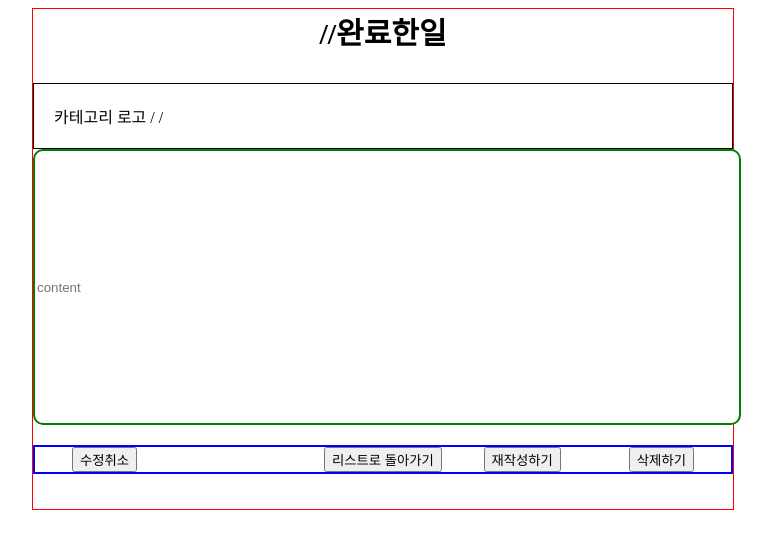
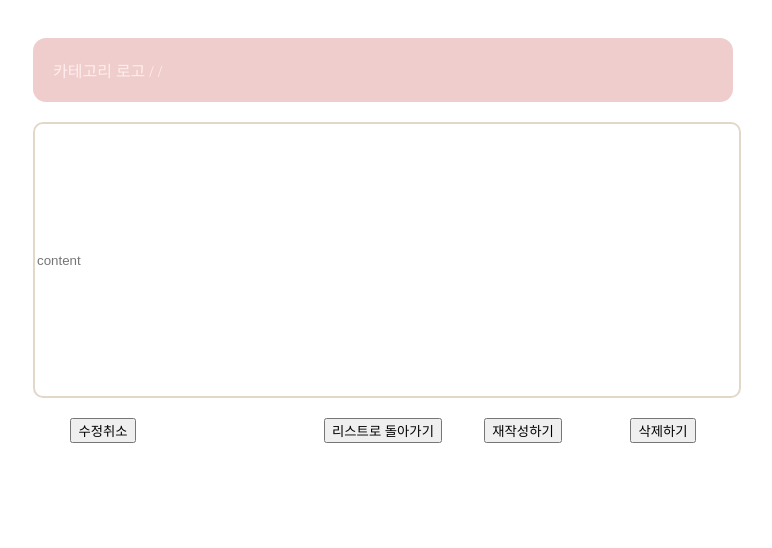
Before and after one commit to kkookk55/ToDoList-using-toolkit, a React (Create React App) app: page /modify/1 in a window 1280 px wide. Shown: the top 548 px of the page, without its empty margins (257-1029 px from the left). Built offline with nearby package versions, Linux system fonts and the light colour scheme; no server answers.

Commit message:
디테일, 수정 화면 css 작업 List 페이지 타이틀 언더라인 제거

```diff
--- a/db.json
+++ b/db.json
@@ -1,10 +1,31 @@
 {
-  "comments": [],
+  "comments": [
+    {
+      "id": "ECaVFLbB9U6nfHBnz0sph",
+      "todoId": "Kl0_FB_AnB_gMaTPVgdnb",
+      "content": "ㅇㄴㅇㄴㅇㄴ"
+    },
+    {
+      "id": "5BoM9Z-k8XB8Oss2-kyx-",
+      "todoId": "Kl0_FB_AnB_gMaTPVgdnb",
+      "content": "ㅇㄴㅇㄴㅇㄴ"
+    },
+    {
+      "id": "iLLPifY03MIPhnxz-r0rh",
+      "todoId": "Kl0_FB_AnB_gMaTPVgdnb",
+      "content": "댓글 ?? "
+    },
+    {
+      "id": "Mym7u-ekkb4yYr8Y12OPr",
+      "todoId": "Kl0_FB_AnB_gMaTPVgdnb",
+      "content": "코멘트 ㅋ"
+    }
+  ],
   "todos": [
     {
       "id": "Kl0_FB_AnB_gMaTPVgdnb",
       "title": "dds",
-      "content": "dsds",
+      "content": "",
       "category": "workout",
       "isDone": false
     },
@@ -27,7 +48,7 @@
       "title": "cxc",
       "content": "xcx",
       "category": "workout",
-      "isDone": true
+      "isDone": false
     },
     {
       "id": "yVhx85KJ870kj8cvtJoYD",
@@ -41,7 +62,7 @@
       "title": "xcxc",
       "content": "xcxcx",
       "category": "workout",
-      "isDone": false
+      "isDone": true
     }
   ]
 }
--- a/package.json
+++ b/package.json
@@ -3,6 +3,11 @@
   "version": "0.1.0",
   "private": true,
   "dependencies": {
+    "@fortawesome/fontawesome-svg-core": "^6.2.1",
+    "@fortawesome/free-brands-svg-icons": "^6.2.1",
+    "@fortawesome/free-regular-svg-icons": "^6.2.1",
+    "@fortawesome/free-solid-svg-icons": "^6.2.1",
+    "@fortawesome/react-fontawesome": "^0.2.0",
     "@reduxjs/toolkit": "^1.9.1",
     "@testing-library/jest-dom": "^5.14.1",
     "@testing-library/react": "^13.0.0",
--- a/src/pages/Detail.jsx
+++ b/src/pages/Detail.jsx
@@ -7,15 +7,18 @@ import { __addComment, __getTodoById } from "../redux/modules/todosSlice";
 import { useDispatch } from "react-redux/es/hooks/useDispatch";
 import { useSelector } from "react-redux/es/hooks/useSelector";
 import { nanoid } from "nanoid";
+import { FontAwesomeIcon } from "@fortawesome/react-fontawesome";
+import { faPenNib, faPencil } from "@fortawesome/free-solid-svg-icons";
 
 const StBox = styled.div`
   text-align: center;
   width: 700px;
 
-  border: 1px solid red;
   margin: auto;
 `;
 const TitleBox = styled.div`
+  text-shadow: 2px 2px 2px gray;
+  color: #ebbead;
   font-size: 30px;
   font-weight: bold;
   padding-bottom: 30px;
@@ -23,10 +26,13 @@ const TitleBox = styled.div`
 const CategoryBox = styled.div`
   text-align: left;
   padding: 20px;
-  border: 1px solid black;
+  color: #ffeded;
+  border-radius: 13px;
+  background-color: #efcdcd;
 `;
 const ContentBox = styled.div`
-  border: 2px solid green;
+  margin-top: 20px;
+  border: 2px solid #e2d8ca;
   border-radius: 10px;
   min-height: 270px;
   max-height: 270px;
@@ -34,25 +40,29 @@ const ContentBox = styled.div`
 const ButtonBox = styled.div`
   display: grid;
   grid-template-columns: 1fr 1fr 1fr 1fr 1fr;
-  border: 2px solid blue;
+
   margin-top: 20px;
 `;
 const CommentWriteBox = styled.div`
   display: grid;
   grid-template-columns: 1fr 1fr;
-  border: 2px solid red;
+
+  border: 3px solid #99d7ec;
   margin-top: 20px;
+  margin-bottom: 30px;
 `;
 const StInput = styled.input`
   width: 550px;
   height: 20px;
+  border: none;
 `;
 const CommentBox = styled.div`
-  border: 1px solid black;
   width: 558px;
   height: 20px;
 `;
 const CommentBoxOuter = styled.div`
+  border: 2px solid #acdcec;
+  margin-top: 2px;
   display: grid;
   grid-template-columns: 1fr 1fr;
 `;
@@ -104,9 +114,10 @@ function Detail() {
         if (item.isDone === false) {
           return (
             <div>
-              <TitleBox>{item.title} //진행중 </TitleBox>
+              <TitleBox>{item.title}</TitleBox>
               <CategoryBox>
-                카테고리 로고 / {item.category} /{/* {item.createAt} */}
+                <FontAwesomeIcon icon={faPencil} />
+                {item.category}
               </CategoryBox>
 
               <ContentBox>{item.content}</ContentBox>
@@ -189,7 +200,8 @@ function Detail() {
             <div>
               <TitleBox>{item.title} //완료한일 </TitleBox>
               <CategoryBox>
-                카테고리 로고 / {item.category} /{/* {item.createAt} */}
+                <FontAwesomeIcon icon={faPencil} />
+                {item.category}
               </CategoryBox>
 
               <ContentBox>{item.content}</ContentBox>
--- a/src/pages/List.jsx
+++ b/src/pages/List.jsx
@@ -12,7 +12,9 @@ function List() {
   const param = useParams();
   console.log(param);
   const dispatch = useDispatch();
-
+  const linkStyle = {
+    textDecoration: "none",
+  };
   const todos = useSelector((state) => state.todos.todos);
   console.log(todos);
 
@@ -30,7 +32,7 @@ function List() {
               return (
                 <>
                   <LinkBox>
-                    <Link to={`/detail/${data.id}`}>
+                    <Link to={`/detail/${data.id}`} style={linkStyle}>
                       <ListCard backgroundColor="#EEC0C0">
                         <h1 className="title" backgroundColor="#d8d8d1">
                           {data.title}
@@ -55,7 +57,7 @@ function List() {
             if (data.isDone === true) {
               return (
                 <LinkBox>
-                  <Link to={`/detail/${data.id}`}>
+                  <Link to={`/detail/${data.id}`} style={linkStyle}>
                     <ListCard backgroundColor="#EEC0C0">
                       <h1 className="title" backgroundColor="">
                         {data.title}
@@ -126,6 +128,7 @@ const ListCard = styled.div`
   border-radius: 10px;
   background-color: ${(props) => props.backgroundColor};
   margin: 10px;
+
   padding: 10px;
 
   .title {
--- a/src/pages/Modify.jsx
+++ b/src/pages/Modify.jsx
@@ -7,11 +7,12 @@ import styled from "styled-components";
 const StBox = styled.div`
   text-align: center;
   width: 700px;
-  height: 500px;
-  border: 1px solid red;
+
   margin: auto;
 `;
 const TitleBox = styled.div`
+  text-shadow: 2px 2px 2px gray;
+  color: #ebbead;
   font-size: 30px;
   font-weight: bold;
   padding-bottom: 30px;
@@ -19,10 +20,13 @@ const TitleBox = styled.div`
 const CategoryBox = styled.div`
   text-align: left;
   padding: 20px;
-  border: 1px solid black;
+  color: #ffeded;
+  border-radius: 13px;
+  background-color: #efcdcd;
 `;
 const ContentBox = styled.div`
-  border: 2px solid green;
+  margin-top: 20px;
+  border: 2px solid #e2d8ca;
   border-radius: 10px;
   min-height: 270px;
   max-height: 270px;
@@ -30,11 +34,13 @@ const ContentBox = styled.div`
 const ButtonBox = styled.div`
   display: grid;
   grid-template-columns: 1fr 1fr 1fr 1fr 1fr;
-  border: 2px solid blue;
+
   margin-top: 20px;
 `;
+
 const StInput = styled.input`
-  border: 2px solid green;
+  margin-top: 20px;
+  border: 2px solid #e2d8ca;
   border-radius: 10px;
   width: 700px;
   min-height: 270px;
@@ -60,7 +66,7 @@ function Modify() {
   }, []);
   return (
     <StBox>
-      <TitleBox>{item.title} //완료한일 </TitleBox>
+      <TitleBox>{item.title} </TitleBox>
       <CategoryBox>
         카테고리 로고 / {item.category} /{/* {item.createAt} */}
       </CategoryBox>
```
Also changed, not shown: 2 other files (tests, documents, lock files or other folders).
